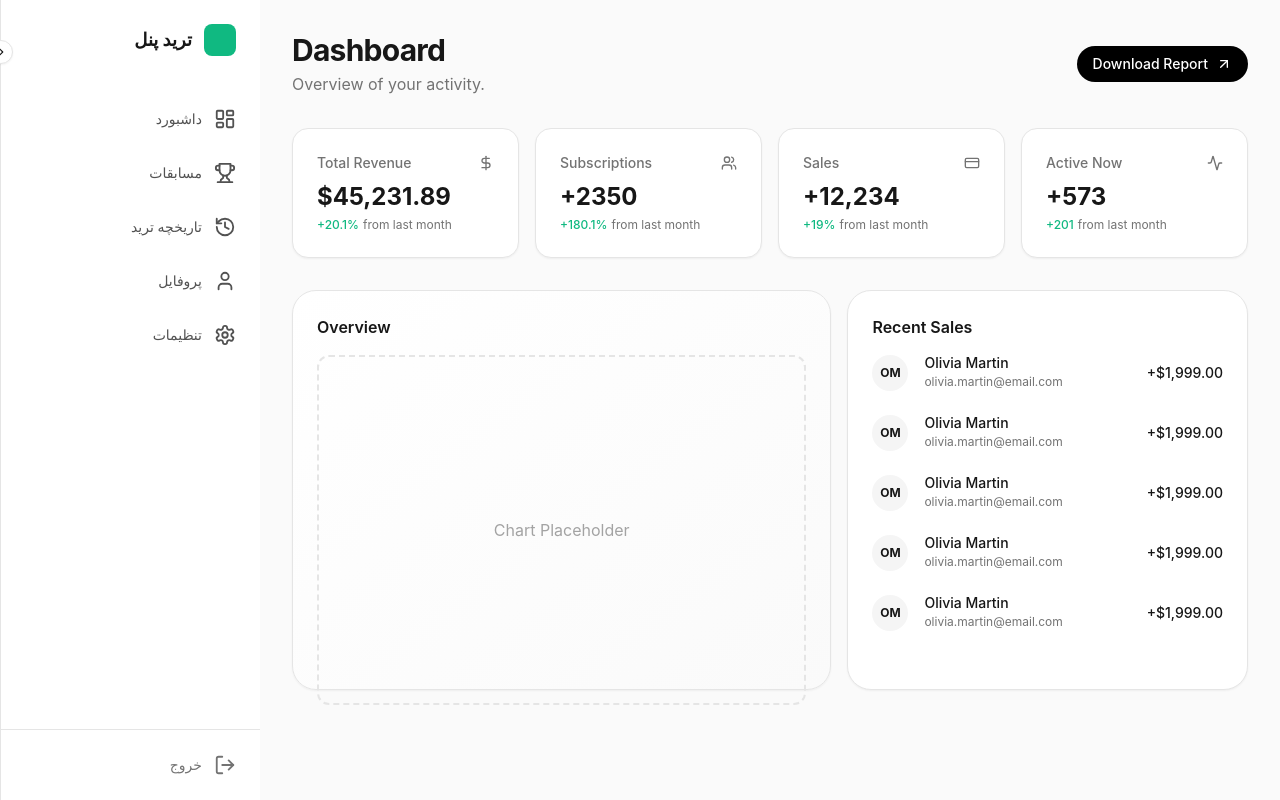
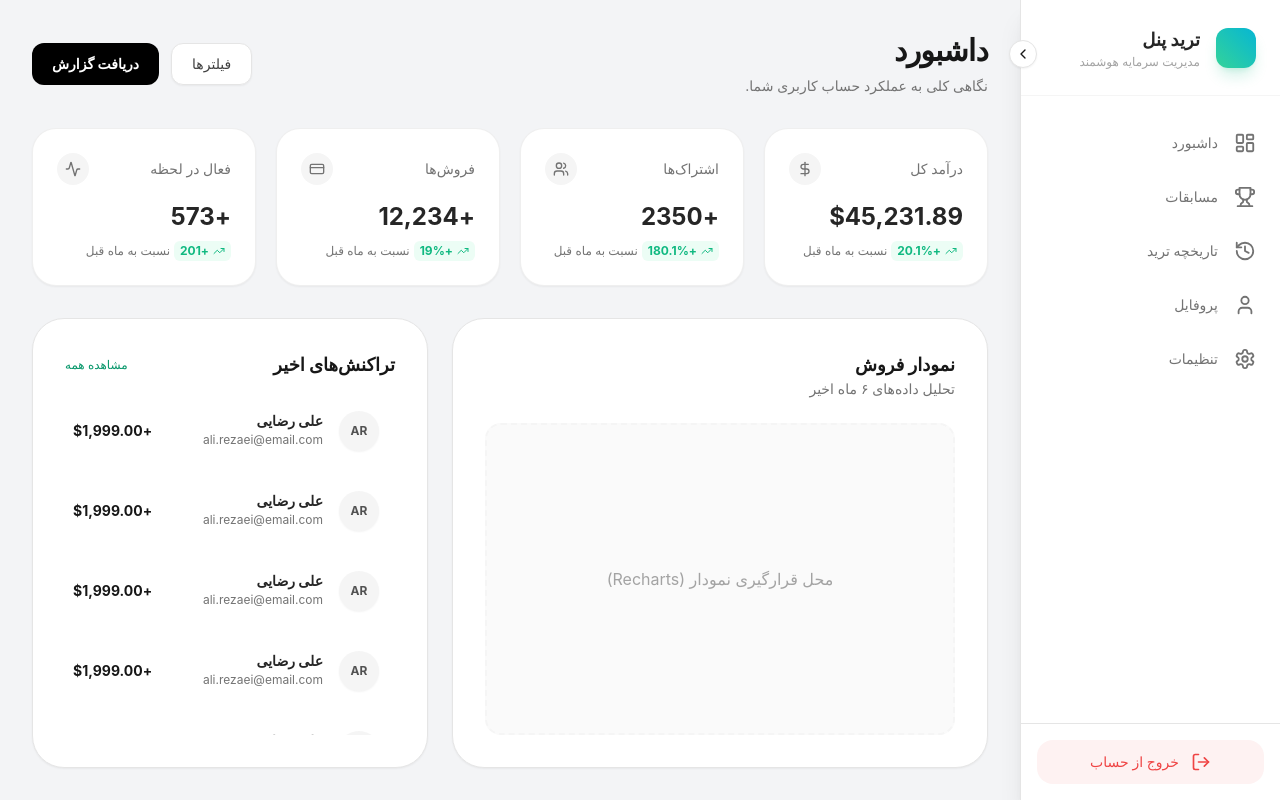
Before and after one commit to Parsaeffatravesh/Trenatest, a Next.js app: page /dashboard in a window 1280 px wide. Built offline with nearby package versions, Linux system fonts and the light colour scheme.

Commit message:
Enhance dashboard animations and styling

```diff
--- a/app/dashboard/layout.tsx
+++ b/app/dashboard/layout.tsx
@@ -1,14 +1,12 @@
 import { Sidebar } from "@/components/dashboard/sidebar";
 
-export default function DashboardLayout({
-  children,
-}: {
-  children: React.ReactNode;
-}) {
+export default function DashboardLayout({ children }: { children: React.ReactNode }) {
   return (
-    <div className="flex h-screen overflow-hidden bg-neutral-50 dark:bg-neutral-950">
+    <div className="flex h-screen overflow-hidden bg-[#F3F4F6] dark:bg-[#0a0a0a]" dir="rtl">
       <Sidebar />
-      <main className="flex-1 overflow-y-auto scroll-smooth">{children}</main>
+      <main className="flex-1 overflow-y-auto scroll-smooth p-4 md:p-6 lg:p-8">
+        {children}
+      </main>
     </div>
   );
 }
--- a/app/dashboard/page.tsx
+++ b/app/dashboard/page.tsx
@@ -1,71 +1,113 @@
 import { FadeIn } from "@/components/ui/fade-in";
-import { Activity, ArrowUpRight, CreditCard, DollarSign, Users } from "lucide-react";
+import { Activity, CreditCard, DollarSign, Users, TrendingUp } from "lucide-react";
 
 export default function DashboardPage() {
+  const stats = [
+    { title: "درآمد کل", value: "$45,231.89", icon: DollarSign, change: "+20.1%" },
+    { title: "اشتراک‌ها", value: "+2350", icon: Users, change: "+180.1%" },
+    { title: "فروش‌ها", value: "+12,234", icon: CreditCard, change: "+19%" },
+    { title: "فعال در لحظه", value: "+573", icon: Activity, change: "+201" },
+  ];
+
   return (
-    <div className="p-8 min-h-screen bg-neutral-50 dark:bg-neutral-950 text-neutral-900 dark:text-neutral-100">
+    <div className="w-full max-w-7xl mx-auto space-y-8">
+      {/* Header */}
       <FadeIn>
-        <div className="flex justify-between items-center mb-8">
+        <div className="flex flex-col md:flex-row justify-between items-start md:items-center gap-4">
           <div>
-            <h1 className="text-3xl font-bold tracking-tight">Dashboard</h1>
-            <p className="text-neutral-500 mt-1">Overview of your activity.</p>
+            <h1 className="text-3xl font-extrabold tracking-tight text-neutral-900 dark:text-white">
+              داشبورد
+            </h1>
+            <p className="text-neutral-500 mt-2 text-sm">نگاهی کلی به عملکرد حساب کاربری شما.</p>
           </div>
-          <button className="bg-black dark:bg-white text-white dark:text-black px-4 py-2 rounded-full text-sm font-medium hover:opacity-80 transition-opacity flex items-center gap-2">
-            <span>Download Report</span>
-            <ArrowUpRight className="h-4 w-4" />
-          </button>
+          <div className="flex gap-3">
+            <button className="bg-white dark:bg-neutral-800 text-neutral-700 dark:text-neutral-200 border border-neutral-200 dark:border-neutral-700 px-5 py-2.5 rounded-xl text-sm font-medium hover:bg-neutral-50 transition-colors shadow-sm">
+              فیلترها
+            </button>
+            <button className="bg-black dark:bg-white text-white dark:text-black px-5 py-2.5 rounded-xl text-sm font-bold hover:shadow-lg hover:-translate-y-0.5 transition-all shadow-black/20">
+              دریافت گزارش
+            </button>
+          </div>
         </div>
       </FadeIn>
 
-      <div className="grid grid-cols-1 md:grid-cols-2 lg:grid-cols-4 gap-4 mb-8">
-        {[
-          { title: "Total Revenue", value: "$45,231.89", icon: DollarSign, change: "+20.1%" },
-          { title: "Subscriptions", value: "+2350", icon: Users, change: "+180.1%" },
-          { title: "Sales", value: "+12,234", icon: CreditCard, change: "+19%" },
-          { title: "Active Now", value: "+573", icon: Activity, change: "+201" },
-        ].map((item, index) => (
+      {/* Stats */}
+      <div className="grid grid-cols-1 md:grid-cols-2 lg:grid-cols-4 gap-5">
+        {stats.map((item, index) => (
           <FadeIn key={item.title} delay={index * 0.1}>
-            <div className="p-6 rounded-2xl border border-neutral-200 dark:border-neutral-800 bg-white dark:bg-neutral-900 shadow-sm hover:shadow-md transition-shadow duration-300">
-              <div className="flex flex-row items-center justify-between space-y-0 pb-2">
-                <span className="text-sm font-medium text-neutral-500">{item.title}</span>
-                <item.icon className="h-4 w-4 text-neutral-500" />
+            <div className="p-6 rounded-[24px] border border-neutral-200/60 dark:border-neutral-800 bg-white dark:bg-neutral-900 shadow-sm hover:shadow-xl hover:shadow-neutral-200/40 dark:hover:shadow-neutral-900/50 transition-all duration-300 group">
+              <div className="flex flex-row items-center justify-between pb-4">
+                <span className="text-sm font-medium text-neutral-500 group-hover:text-emerald-500 transition-colors">
+                  {item.title}
+                </span>
+                <div className="p-2 bg-neutral-100 dark:bg-neutral-800 rounded-full group-hover:bg-emerald-50 dark:group-hover:bg-emerald-900/20 transition-colors">
+                  <item.icon className="h-4 w-4 text-neutral-500 group-hover:text-emerald-600" />
+                </div>
               </div>
-              <div className="text-2xl font-bold">{item.value}</div>
-              <p className="text-xs text-neutral-500 mt-1 flex items-center gap-1">
-                <span className="text-emerald-500 font-medium">{item.change}</span> from last month
+
+              <div className="text-2xl font-bold text-neutral-800 dark:text-neutral-100">{item.value}</div>
+
+              <p className="text-xs text-neutral-500 mt-2 flex items-center gap-1">
+                <span className="text-emerald-500 font-bold bg-emerald-50 dark:bg-emerald-900/20 px-1.5 py-0.5 rounded-md flex items-center gap-1">
+                  <TrendingUp size={12} /> {item.change}
+                </span>
+                نسبت به ماه قبل
               </p>
             </div>
           </FadeIn>
         ))}
       </div>
 
-      <div className="grid grid-cols-1 lg:grid-cols-7 gap-4">
+      {/* Main Grid */}
+      <div className="grid grid-cols-1 lg:grid-cols-7 gap-6">
+        {/* Chart */}
         <div className="lg:col-span-4">
-          <FadeIn delay={0.4}>
-            <div className="h-[400px] rounded-3xl border border-neutral-200 dark:border-neutral-800 bg-gradient-to-br from-white to-neutral-50 dark:from-neutral-900 dark:to-neutral-950 p-6 shadow-sm">
-              <h3 className="font-semibold mb-4">Overview</h3>
-              <div className="w-full h-full flex items-center justify-center text-neutral-400 border-2 border-dashed border-neutral-200 dark:border-neutral-800 rounded-xl">
-                Chart Placeholder
+          <FadeIn delay={0.4} className="h-full">
+            <div className="h-[450px] rounded-[32px] border border-neutral-200 dark:border-neutral-800 bg-white dark:bg-neutral-900 p-8 shadow-sm flex flex-col">
+              <div className="mb-6">
+                <h3 className="font-bold text-lg">نمودار فروش</h3>
+                <p className="text-sm text-neutral-500">تحلیل داده‌های ۶ ماه اخیر</p>
+              </div>
+
+              <div className="w-full flex-1 flex items-center justify-center text-neutral-400 bg-neutral-50 dark:bg-neutral-950/50 border-2 border-dashed border-neutral-100 dark:border-neutral-800 rounded-2xl relative overflow-hidden group">
+                <div className="absolute inset-0 bg-gradient-to-tr from-transparent via-transparent to-emerald-500/5 opacity-0 group-hover:opacity-100 transition-opacity duration-500" />
+                <span>محل قرارگیری نمودار (Recharts)</span>
               </div>
             </div>
           </FadeIn>
         </div>
 
+        {/* Recent Transactions */}
         <div className="lg:col-span-3">
-          <FadeIn delay={0.5}>
-            <div className="h-[400px] rounded-3xl border border-neutral-200 dark:border-neutral-800 bg-white dark:bg-neutral-900 p-6 shadow-sm overflow-hidden">
-              <h3 className="font-semibold mb-4">Recent Sales</h3>
-              <div className="space-y-6">
-                {[1, 2, 3, 4, 5].map((_, i) => (
-                  <div key={i} className="flex items-center group cursor-pointer">
-                    <div className="h-9 w-9 rounded-full bg-neutral-100 dark:bg-neutral-800 flex items-center justify-center text-xs font-bold group-hover:bg-black group-hover:text-white transition-colors">
-                      OM
+          <FadeIn delay={0.5} className="h-full">
+            <div className="h-[450px] rounded-[32px] border border-neutral-200 dark:border-neutral-800 bg-white dark:bg-neutral-900 p-8 shadow-sm flex flex-col">
+              <div className="mb-6 flex justify-between items-center">
+                <h3 className="font-bold text-lg">تراکنش‌های اخیر</h3>
+                <button className="text-xs font-medium text-emerald-600 hover:text-emerald-500">
+                  مشاهده همه
+                </button>
+              </div>
+
+              <div className="space-y-6 overflow-y-auto pr-2 custom-scrollbar">
+                {[1, 2, 3, 4, 5, 6].map((_, i) => (
+                  <div
+                    key={i}
+                    className="flex items-center group cursor-pointer p-2 hover:bg-neutral-50 dark:hover:bg-neutral-800/50 rounded-xl transition-colors"
+                  >
+                    <div className="h-10 w-10 rounded-full bg-neutral-100 dark:bg-neutral-800 flex items-center justify-center text-xs font-bold text-neutral-600 dark:text-neutral-400 group-hover:bg-emerald-500 group-hover:text-white transition-colors shadow-sm">
+                      AR
                     </div>
-                    <div className="ml-4 space-y-1">
-                      <p className="text-sm font-medium leading-none">Olivia Martin</p>
-                      <p className="text-xs text-neutral-500">olivia.martin@email.com</p>
+
+                    <div className="mr-4 space-y-1">
+                      <p className="text-sm font-bold leading-none text-neutral-800 dark:text-neutral-200">
+                        علی رضایی
+                      </p>
+                      <p className="text-xs text-neutral-500">ali.rezaei@email.com</p>
                     </div>
-                    <div className="ml-auto font-medium text-sm">+$1,999.00</div>
+
+                    <div className="mr-auto font-bold text-sm text-neutral-900 dark:text-white">
+                      +$1,999.00
+                    </div>
                   </div>
                 ))}
               </div>
--- a/app/globals.css
+++ b/app/globals.css
@@ -24,3 +24,15 @@ a {
 * {
   box-sizing: border-box;
 }
+
+/* Custom scrollbar (WebKit) */
+.custom-scrollbar::-webkit-scrollbar {
+  width: 8px;
+}
+.custom-scrollbar::-webkit-scrollbar-thumb {
+  background: rgba(120, 120, 120, 0.25);
+  border-radius: 999px;
+}
+.custom-scrollbar::-webkit-scrollbar-thumb:hover {
+  background: rgba(120, 120, 120, 0.35);
+}
--- a/components/dashboard/sidebar.tsx
+++ b/components/dashboard/sidebar.tsx
@@ -1,19 +1,18 @@
 "use client";
 
 import { useState } from "react";
-import { AnimatePresence, motion } from "framer-motion";
+import { motion, AnimatePresence } from "framer-motion";
 import {
+  LayoutDashboard,
+  Trophy,
+  History,
+  Settings,
   ChevronLeft,
   ChevronRight,
-  History,
-  LayoutDashboard,
   LogOut,
-  Settings,
-  Trophy,
   User,
 } from "lucide-react";
 import Link from "next/link";
-import { cn } from "@/lib/utils";
 
 const menuItems = [
   { name: "داشبورد", icon: LayoutDashboard, href: "/dashboard" },
@@ -29,64 +28,74 @@ export function Sidebar() {
   return (
     <motion.div
       animate={{ width: isCollapsed ? 80 : 260 }}
-      transition={{ duration: 0.4, ease: [0.23, 1, 0.32, 1] }}
-      className="relative h-screen bg-white dark:bg-neutral-900 border-l border-neutral-200 dark:border-neutral-800 flex flex-col transition-colors"
+      transition={{ duration: 0.5, type: "spring", stiffness: 200, damping: 20 }}
+      className="relative h-screen bg-white dark:bg-neutral-900 border-l border-neutral-200 dark:border-neutral-800 flex flex-col z-50 shadow-xl"
       dir="rtl"
     >
+      {/* Toggle */}
       <button
         onClick={() => setIsCollapsed(!isCollapsed)}
-        className="absolute -left-3 top-10 z-50 flex h-6 w-6 items-center justify-center rounded-full border border-neutral-200 bg-white dark:bg-neutral-800 dark:border-neutral-700 shadow-sm hover:bg-neutral-50"
+        className="absolute -left-3 top-10 z-50 flex h-7 w-7 items-center justify-center rounded-full border border-neutral-200 bg-white dark:bg-neutral-800 dark:border-neutral-700 shadow-sm hover:scale-110 transition-transform"
       >
-        {isCollapsed ? <ChevronLeft size={14} /> : <ChevronRight size={14} />}
+        {isCollapsed ? <ChevronRight size={16} /> : <ChevronLeft size={16} />}
       </button>
 
-      <div className="flex h-20 items-center px-6">
-        <div className="h-8 w-8 rounded-lg bg-emerald-500 flex-shrink-0" />
+      {/* Logo */}
+      <div className="flex h-24 items-center px-6 border-b border-neutral-100 dark:border-neutral-800/50">
+        <div className="h-10 w-10 rounded-xl bg-gradient-to-tr from-emerald-400 to-cyan-500 flex-shrink-0 shadow-lg shadow-emerald-500/20" />
         <AnimatePresence>
           {!isCollapsed && (
-            <motion.span
-              initial={{ opacity: 0, x: 10 }}
+            <motion.div
+              initial={{ opacity: 0, x: 20 }}
               animate={{ opacity: 1, x: 0 }}
               exit={{ opacity: 0, x: 10 }}
-              className="mr-3 font-bold text-lg whitespace-nowrap"
+              className="mr-4 overflow-hidden"
             >
-              ترید پنل
-            </motion.span>
+              <h1 className="font-bold text-lg text-neutral-800 dark:text-white whitespace-nowrap">
+                ترید پنل
+              </h1>
+              <p className="text-xs text-neutral-400 whitespace-nowrap">
+                مدیریت سرمایه هوشمند
+              </p>
+            </motion.div>
           )}
         </AnimatePresence>
       </div>
 
-      <nav className="flex-1 space-y-2 px-3 mt-4">
+      {/* Menu */}
+      <nav className="flex-1 space-y-2 px-3 mt-6">
         {menuItems.map((item) => (
           <Link
             key={item.name}
             href={item.href}
-            className={cn(
-              "flex items-center p-3 rounded-xl hover:bg-neutral-100 dark:hover:bg-neutral-800 text-neutral-600 dark:text-neutral-400 hover:text-emerald-500 transition-all group",
-              isCollapsed && "justify-center"
-            )}
+            className="flex items-center p-3 rounded-2xl hover:bg-neutral-100 dark:hover:bg-neutral-800/50 text-neutral-500 dark:text-neutral-400 hover:text-emerald-600 dark:hover:text-emerald-400 transition-all group relative overflow-hidden"
           >
-            <item.icon size={22} className="flex-shrink-0" />
+            <item.icon size={22} className="flex-shrink-0 z-10" />
             <AnimatePresence>
               {!isCollapsed && (
                 <motion.span
                   initial={{ opacity: 0, x: 10 }}
                   animate={{ opacity: 1, x: 0 }}
                   exit={{ opacity: 0, x: 10 }}
-                  className="mr-3 font-medium text-sm whitespace-nowrap"
+                  className="mr-4 font-medium text-sm whitespace-nowrap z-10"
                 >
                   {item.name}
                 </motion.span>
               )}
             </AnimatePresence>
+
+            {!isCollapsed && (
+              <div className="absolute inset-0 bg-emerald-50 dark:bg-emerald-900/10 opacity-0 group-hover:opacity-100 transition-opacity rounded-2xl" />
+            )}
           </Link>
         ))}
       </nav>
 
-      <div className="p-3 border-t border-neutral-200 dark:border-neutral-800">
-        <button className="flex w-full items-center p-3 rounded-xl hover:bg-red-50 dark:hover:bg-red-950/20 text-neutral-500 hover:text-red-500 transition-colors">
-          <LogOut size={22} />
-          {!isCollapsed && <span className="mr-3 text-sm font-medium">خروج</span>}
+      {/* Logout */}
+      <div className="p-4 border-t border-neutral-200 dark:border-neutral-800">
+        <button className="flex w-full items-center justify-center p-3 rounded-2xl bg-red-50 dark:bg-red-900/10 text-red-500 hover:bg-red-100 dark:hover:bg-red-900/20 transition-all">
+          <LogOut size={20} />
+          {!isCollapsed && <span className="mr-3 text-sm font-medium">خروج از حساب</span>}
         </button>
       </div>
     </motion.div>
--- a/components/ui/fade-in.tsx
+++ b/components/ui/fade-in.tsx
@@ -1,14 +1,23 @@
 "use client";
 
+import * as React from "react";
 import { motion } from "framer-motion";
 
-export function FadeIn({ children, delay = 0 }: { children: React.ReactNode; delay?: number }) {
+export function FadeIn({
+  children,
+  delay = 0,
+  className,
+}: {
+  children: React.ReactNode;
+  delay?: number;
+  className?: string;
+}) {
   return (
     <motion.div
-      initial={{ opacity: 0, y: 10, filter: "blur(10px)" }}
+      initial={{ opacity: 0, y: 20, filter: "blur(10px)" }}
       animate={{ opacity: 1, y: 0, filter: "blur(0px)" }}
-      transition={{ duration: 0.4, delay, ease: "easeOut" }}
-      className="w-full h-full"
+      transition={{ duration: 0.6, delay, ease: [0.22, 1, 0.36, 1] }}
+      className={className}
     >
       {children}
     </motion.div>
```
